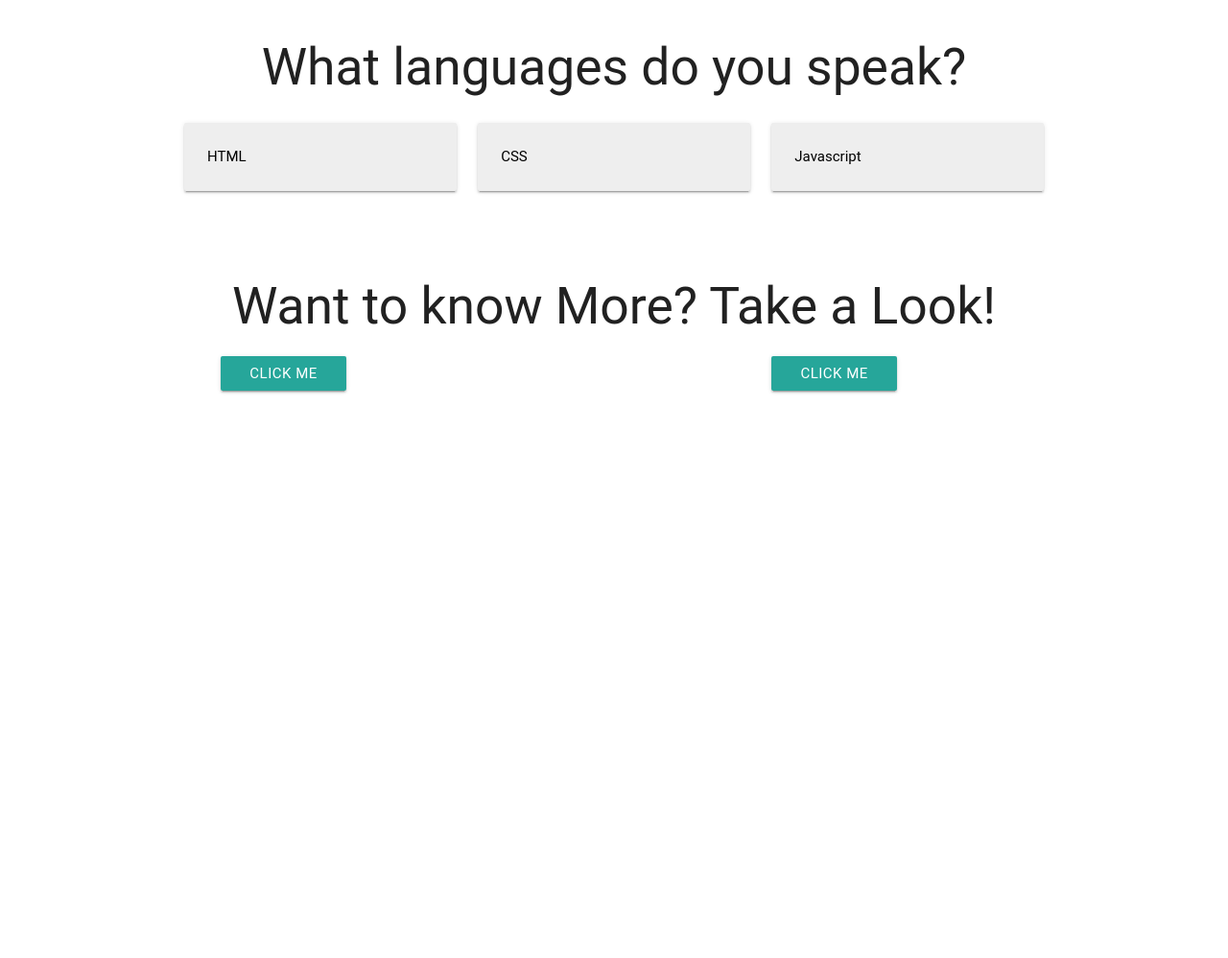
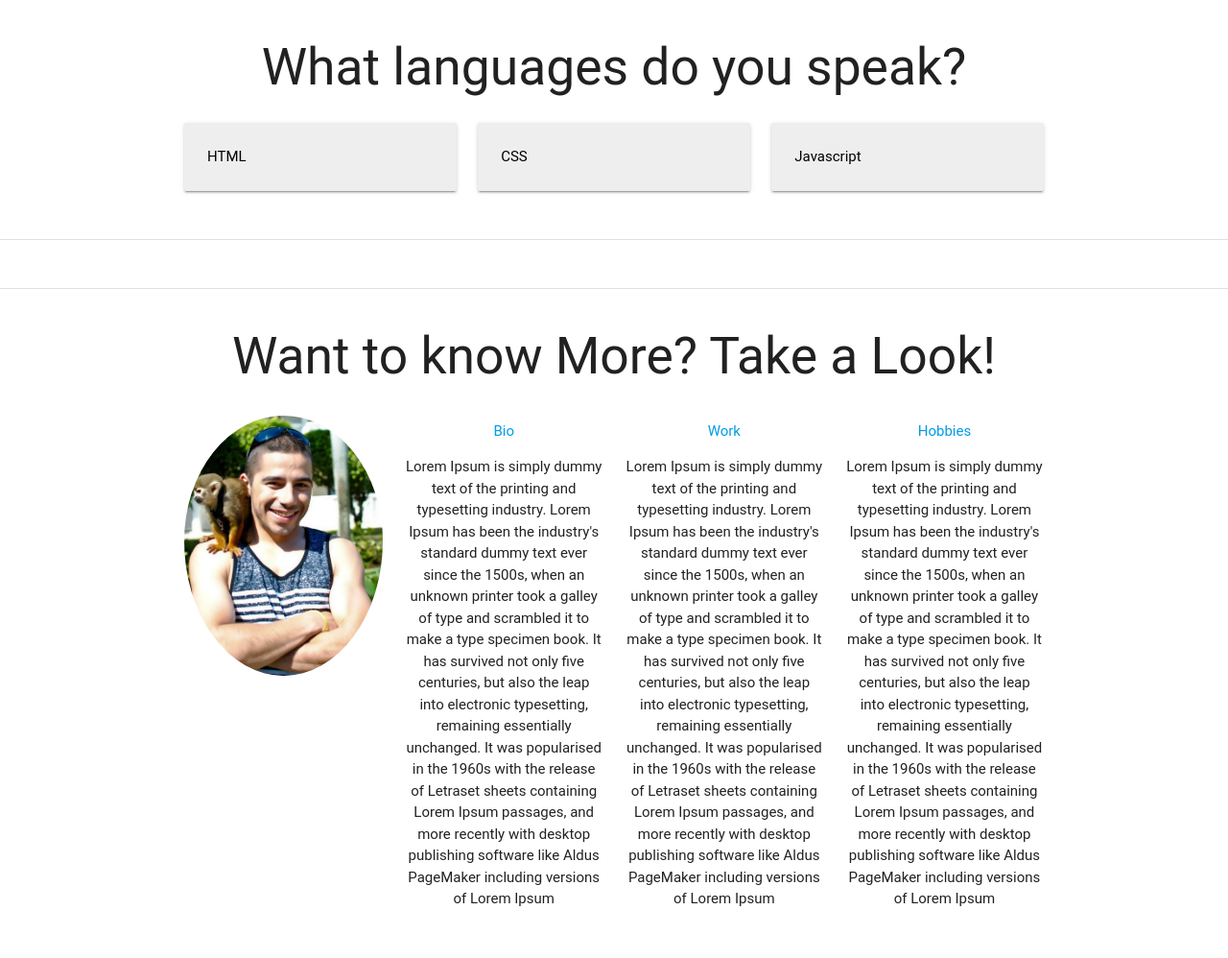
Before and after one commit to ibaena/portfolio-materialize, a PHP site: page /home.html in a window 1280 px wide. Shown: the part 501-1499 px from the top of the page at 96% size. Before the commit the page ends 911 px from the top, so only its background shows below. Run offline with PHP 8.4, Linux system fonts and the light colour scheme; some libraries are stand-ins or nearby versions; some web fonts are replaced.

Commit message:
edited about-content transition to 4 columns

```diff
--- a/css/style.css
+++ b/css/style.css
@@ -13,6 +13,6 @@ nav .brand-logo {
   padding-top: 10px;
   opacity: 0;
 }
- #about-list li{
+ .about-list li{
   opacity: 0;
  }
--- a/home.html
+++ b/home.html
@@ -52,32 +52,50 @@
       </div>
     </div>
   </div>
+  <div class="divider"></div>
+  <div class="container" id="app-content">
+    <div class="section white">
+      <div class="row">
+
+      </div>
+    </div>
+  </div>
+
+  <div class="divider"></div>
+
+
   <div class="container" id="about-content">
     <div class="section white">
       <h2 class="header center-align">Want to know More? Take a Look!</h2>
         <div class="row">
         <div class="col s3 center-align">
-           <a href="#!" class="btn waves-effect waves-light" onclick="Materialize.fadeInImage('#image-test')">Click Me</a>
            <img id="image-test" class=" circle responsive-img" src="img/imonkey.jpg">
         </div>
-        <div class="col s4 offset-s4 center-align">
-          <a href="#!" class="btn waves-effect waves-light" onclick="Materialize.showStaggeredList('#about-list')">Click Me</a>
-          <ul id="about-list">
+        <div class="col s3 center-align">
+          <ul class="about-list">
             <li>
               <a href="#!">Bio</a>
-              <p>Description</p>
+              <p>Lorem Ipsum is simply dummy text of the printing and typesetting industry. Lorem Ipsum has been the industry's standard dummy text ever since the 1500s, when an unknown printer took a galley of type and scrambled it to make a type specimen book. It has survived not only five centuries, but also the leap into electronic typesetting, remaining essentially unchanged. It was popularised in the 1960s with the release of Letraset sheets containing Lorem Ipsum passages, and more recently with desktop publishing software like Aldus PageMaker including versions of Lorem Ipsum</p>
             </li>
+          </ul>
+        </div>
+        <div class="col s3 center-align">
+          <ul class="about-list">
+            <li>
+              <a href="#!">Work</a>
+              <p>Lorem Ipsum is simply dummy text of the printing and typesetting industry. Lorem Ipsum has been the industry's standard dummy text ever since the 1500s, when an unknown printer took a galley of type and scrambled it to make a type specimen book. It has survived not only five centuries, but also the leap into electronic typesetting, remaining essentially unchanged. It was popularised in the 1960s with the release of Letraset sheets containing Lorem Ipsum passages, and more recently with desktop publishing software like Aldus PageMaker including versions of Lorem Ipsum</p>
+            </li>
+          </ul>
+        </div>
+        <div class="col s3 center-align">
+          <ul class="about-list">
             <li>
               <a href="#!">Hobbies</a>
-              <p>Description</p>
-            </li>
-            <li>
-              <a href="#!">Work</a>
-              <p>Description</p>
+              <p>Lorem Ipsum is simply dummy text of the printing and typesetting industry. Lorem Ipsum has been the industry's standard dummy text ever since the 1500s, when an unknown printer took a galley of type and scrambled it to make a type specimen book. It has survived not only five centuries, but also the leap into electronic typesetting, remaining essentially unchanged. It was popularised in the 1960s with the release of Letraset sheets containing Lorem Ipsum passages, and more recently with desktop publishing software like Aldus PageMaker including versions of Lorem Ipsum</p>
             </li>
           </ul>
+        </div>
 
-        </div>
 
     </div>
   </div>
--- a/js/index.js
+++ b/js/index.js
@@ -1,5 +1,13 @@
 $(document).ready(function(){
     $('.parallax').parallax();
 
+      var options = [
+    {selector: '#image-test', offset: 50, callback: 'Materialize.toast("Close!", 1500 )' },
+    {selector: '#image-test', offset: 205, callback: 'Materialize.toast("Closer!", 1500 )' },
+    {selector: '.about-list', offset: 215, callback: 'Materialize.showStaggeredList(".about-list")' },
+    {selector: '#image-test', offset: 215, callback: 'Materialize.fadeInImage("#image-test")' }
+  ];
+  Materialize.scrollFire(options);
+
 
 });
```
